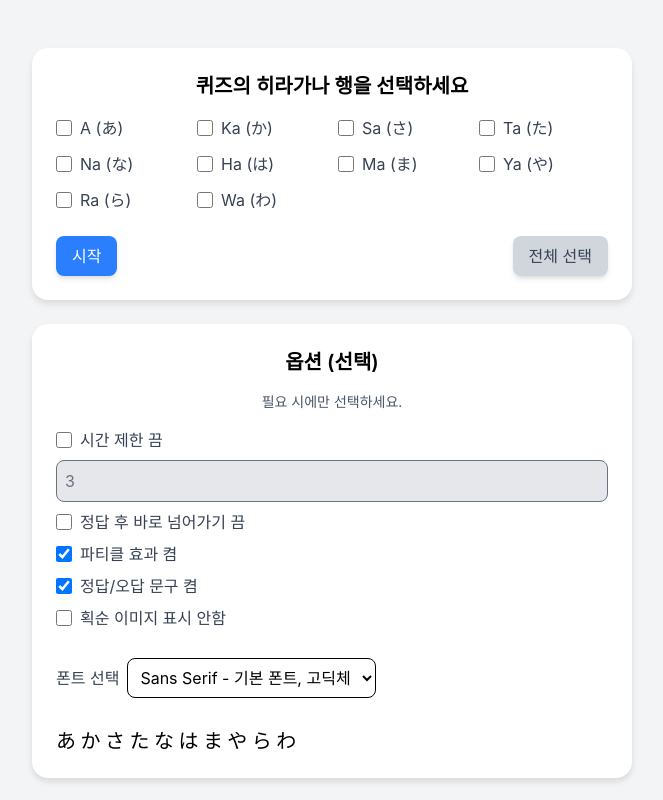
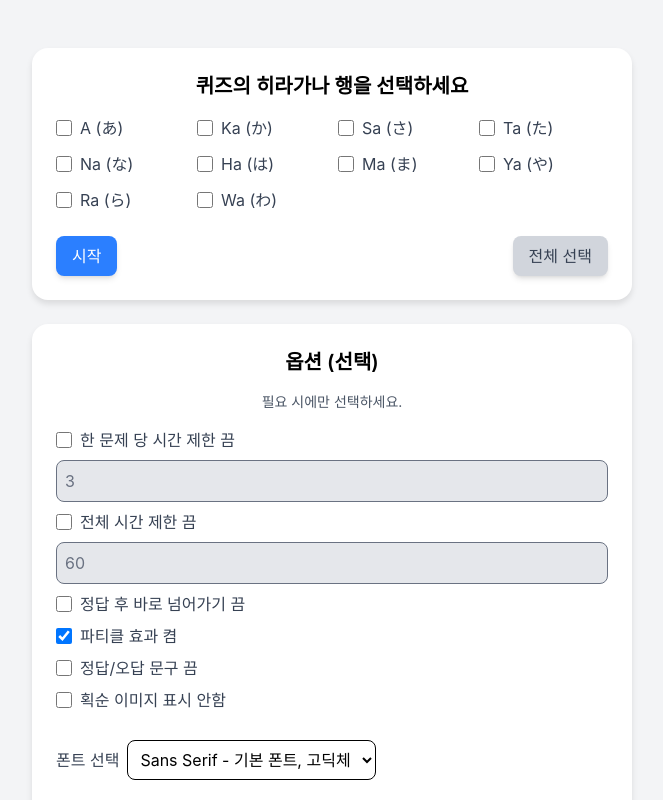
Before and after one commit to yulmwu/jp-study, a React (Create React App) app: page / in a window 1280 px wide. Shown: the top 800 px of the page, without its empty margins (308-971 px from the left). Built offline with nearby package versions, Linux system fonts and the light colour scheme.

Commit message:
updated Start Menu

```diff
--- a/src/components/StartMenu.tsx
+++ b/src/components/StartMenu.tsx
@@ -6,8 +6,8 @@ interface Settings {
     playing: boolean
     score: number
     hiraganaRange: Array<string>
-    timer: boolean
-    time: number
+    timer?: number | undefined
+    timeRemaining?: number | undefined
     nextNow: boolean
     particle: boolean
     message: boolean
@@ -20,8 +20,6 @@ const defaultSettings: Settings = {
     playing: false,
     score: 0,
     hiraganaRange: [],
-    timer: false,
-    time: 3,
     nextNow: false,
     particle: true,
     message: true,
@@ -40,6 +38,8 @@ const StartMenu = () => {
     const messageRef = useRef<HTMLInputElement>(null)
     const strokeImageRef = useRef<HTMLInputElement>(null)
     const fontPreviewRef = useRef<HTMLParagraphElement>(null)
+    const timeRemainingCheckRef = useRef<HTMLInputElement>(null)
+    const timeRemainingSecsRef = useRef<HTMLInputElement>(null)
     const errorRef = useRef<HTMLDivElement>(null)
 
     const selectAll = (e: React.MouseEvent<HTMLButtonElement>) => {
@@ -68,10 +68,21 @@ const StartMenu = () => {
         const timeInput = timeRef.current as HTMLInputElement
         if (e.currentTarget.checked) {
             timeInput.disabled = false
-            checkboxLabelChange(e, '시간 제한 켬')
+            checkboxLabelChange(e, '한 문제 당 시간 제한 켬')
         } else {
             timeInput.disabled = true
-            checkboxLabelChange(e, '시간 제한 끔')
+            checkboxLabelChange(e, '한 문제 당 시간 제한 끔')
+        }
+    }
+
+    const onTimeRemainingChange = (e: React.ChangeEvent<HTMLInputElement>) => {
+        const timeRemainingSecsInput = timeRemainingSecsRef.current as HTMLInputElement
+        if (e.currentTarget.checked) {
+            timeRemainingSecsInput.disabled = false
+            checkboxLabelChange(e, '전체 시간 제한 켬')
+        } else {
+            timeRemainingSecsInput.disabled = true
+            checkboxLabelChange(e, '전체 시간 제한 끔')
         }
     }
 
@@ -144,8 +155,11 @@ const StartMenu = () => {
             return
         }
 
-        const timer = (timerRef.current as HTMLInputElement).checked
-        const time = parseInt((timeRef.current as HTMLInputElement).value)
+        const timer = (timerRef.current as HTMLInputElement).checked ? parseInt((timeRef.current as HTMLInputElement).value) : undefined
+
+        const timeRemaining = (timeRemainingCheckRef.current as HTMLInputElement).checked
+            ? parseInt((timeRemainingSecsRef.current as HTMLInputElement).value)
+            : undefined
 
         const nextNow = (nextnowRef.current as HTMLInputElement).checked
         const particle = (particleRef.current as HTMLInputElement).checked
@@ -155,12 +169,12 @@ const StartMenu = () => {
         useSettings.setState({
             playing: start,
             hiraganaRange: selectedHiragana,
-            timer: timer,
-            time,
+            timer,
             nextNow,
             particle,
             message,
             strokeImage,
+            timeRemaining,
         })
     }
 
@@ -211,7 +225,7 @@ const StartMenu = () => {
                     <div className='flex items-center space-x-2'>
                         <input type='checkbox' ref={timerRef} className='w-4 h-4' onChange={onTimerChange} />
                         <label htmlFor='timer' className='text-gray-700'>
-                            시간 제한 끔
+                            한 문제 당 시간 제한 끔
                         </label>
                     </div>
                     <div className='flex items-center space-x-2'>
@@ -221,6 +235,22 @@ const StartMenu = () => {
                             className='border rounded-lg p-2 w-full disabled:bg-gray-200 disabled:text-gray-500 disabled:cursor-not-allowed'
                             placeholder='시간 (초)'
                             defaultValue='3'
+                            disabled
+                        />
+                    </div>
+                    <div className='flex items-center space-x-2'>
+                        <input type='checkbox' ref={timeRemainingCheckRef} className='w-4 h-4' onChange={onTimeRemainingChange} />
+                        <label htmlFor='timer' className='text-gray-700'>
+                            전체 시간 제한 끔
+                        </label>
+                    </div>
+                    <div className='flex items-center space-x-2'>
+                        <input
+                            type='text'
+                            ref={timeRemainingSecsRef}
+                            className='border rounded-lg p-2 w-full disabled:bg-gray-200 disabled:text-gray-500 disabled:cursor-not-allowed'
+                            placeholder='시간 (초)'
+                            defaultValue='60'
                             disabled
                         />
                     </div>
@@ -237,9 +267,9 @@ const StartMenu = () => {
                         </label>
                     </div>
                     <div className='flex items-center space-x-2'>
-                        <input type='checkbox' ref={messageRef} className='w-4 h-4' onChange={onMessageChange} defaultChecked />
+                        <input type='checkbox' ref={messageRef} className='w-4 h-4' onChange={onMessageChange} />
                         <label htmlFor='message' className='text-gray-700'>
-                            정답/오답 문구 켬
+                            정답/오답 문구 끔
                         </label>
                     </div>
                     <div className='flex items-center space-x-2'>
```
